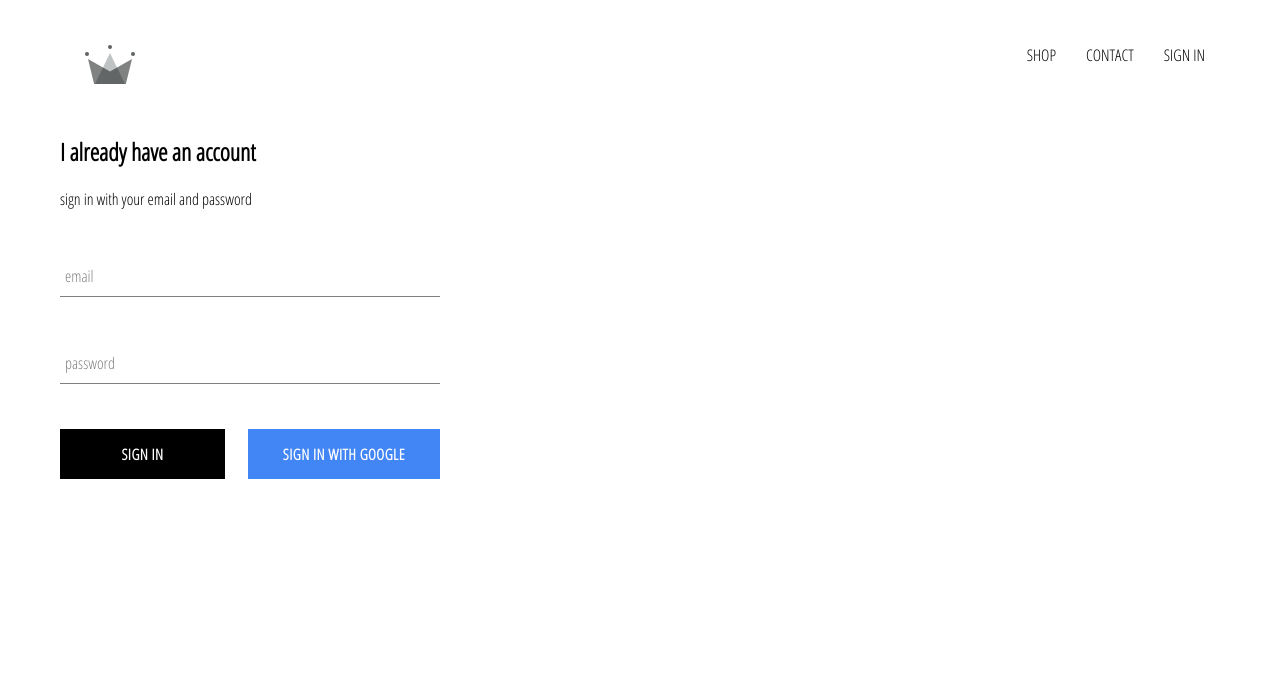
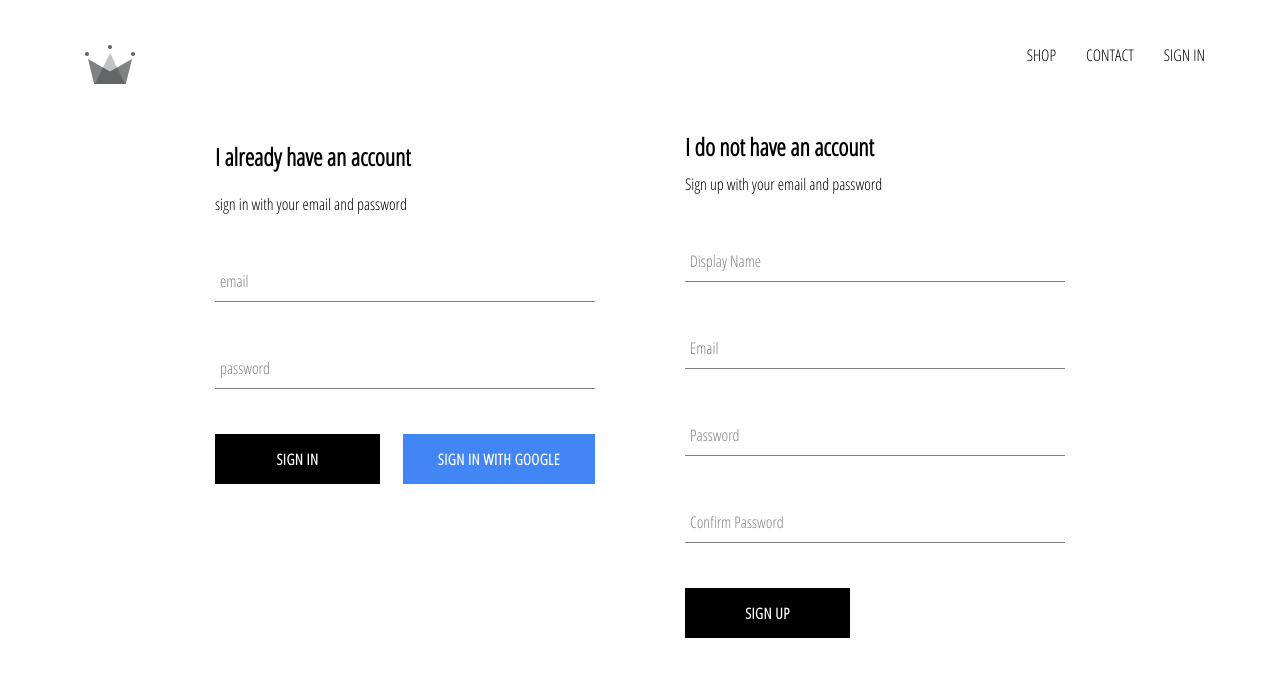
Before and after one commit to gitbit-hash/crwn-clothing, a React (Create React App) app: page /signin in a window 1280 px wide. Shown: the top 676 px of the page. Built offline with nearby package versions, Linux system fonts and the light colour scheme; no server answers.

Commit message:
finishing SignIn handleSubmit handler

```diff
--- a/src/App.js
+++ b/src/App.js
@@ -6,7 +6,7 @@
 import Header from './components/header/header.component'
 import SignInAndSignOutPage from './pages/sign-in-and-sign-up/sign-in-and-sign-up.component'
 
-import { auth } from './firebase/firebase.utils'
+import { auth, createUserProfileDocument } from './firebase/firebase.utils'
 
 import './App.css';
 
@@ -21,12 +21,24 @@
   unsubscribeFromAuth = null;
 
   componentDidMount() {
-    this.unsubscribeFromAuth = auth.onAuthStateChanged(user => {
-      this.setState({
-        currentUser: user
-      })
-      console.log(this.state);
-    })
+    this.unsubscribeFromAuth = auth.onAuthStateChanged(async userAuth => {
+      if (userAuth) {
+        const userRef = await createUserProfileDocument(userAuth);
+
+        userRef.onSnapshot(snapShot => {
+          this.setState({
+            currentUser: {
+              id: snapShot.id,
+              ...snapShot.data()
+            }
+          }, () => console.log(this.state));
+        });
+      } else {
+        this.setState({ currentUser: userAuth });
+
+      }
+    });
+    console.log(this.state)
   }
 
   componentWillUnmount() {
@@ -37,7 +49,7 @@
   render() {
     return (
       <div>
-        <Header currentUser={this.state.currentUser}/>
+        <Header currentUser={this.state.currentUser} />
         <Switch>
           <Route exact path='/' component={HomePage} />
           <Route path='/shop' component={ShopPage} />
--- a/src/components/sign-in/sign-in.component.jsx
+++ b/src/components/sign-in/sign-in.component.jsx
@@ -1,9 +1,9 @@
 import React from 'react';
 
 import FormInput from '../form-input/form-input.component'
-import CustomButton from '../custom-buttom/custom-button.component'
+import CustomButton from '../custom-button/custom-button.component'
 
-import { signInWithGoogle } from '../../firebase/firebase.utils'
+import { signInWithGoogle, auth } from '../../firebase/firebase.utils'
 
 import './sign-in.styles.scss';
 
@@ -17,8 +17,14 @@
     }
   }
 
-  handleSubmit = event => {
+  handleSubmit = async event => {
     event.preventDefault();
+    const { email, password } = this.state
+    try {
+      await auth.signInWithEmailAndPassword(email, password);
+    } catch (error) {
+      console.log(error);
+    }
     this.setState({ email: '', password: '' });
   }
 
--- /dev/null
+++ b/src/components/sign-up/sign-up.component.jsx
@@ -0,0 +1,106 @@
+import React from 'react';
+
+import FormInput from '../form-input/form-input.component';
+import CustomButton from '../custom-button/custom-button.component';
+
+import { auth, createUserProfileDocument } from '../../firebase/firebase.utils'
+
+import './sign-up.styles.scss';
+
+class SignUp extends React.Component {
+  constructor() {
+    super()
+
+    this.state = {
+      displayName: '',
+      email: '',
+      password: '',
+      confirmPassword: ''
+    }
+  }
+
+  handleSubmit = async event => {
+    event.preventDefault();
+
+    const { displayName, email, password, confirmPassword } = this.state
+    if (password !== confirmPassword) {
+      alert("Passwords don't match")
+      return;
+    }
+    try {
+      const { user } = auth.createUserWithEmailAndPassword(
+        email,
+        password
+      ).then((result) => {
+        result.user.updateProfile({displayName: displayName})
+      });
+
+      await createUserProfileDocument(user, { displayName });
+
+      this.setState({
+        displayName: '',
+        email: '',
+        password: '',
+        confirmPassword: ''
+      })
+
+    } catch (error) {
+      console.error(error);
+    }
+
+  }
+
+  handleChange = event => {
+    const { name, value } = event.target;
+    this.setState({
+      [name]: value
+    })
+  }
+
+  render() {
+    const { displayName, email, password, confirmPassword } = this.state
+    return (
+      <div className='sign-up' >
+        <h2 className='title' >I do not have an account</h2>
+        <span>Sign up with your email and password</span>
+        <form className='sign-up-form' onSubmit={this.handleSubmit} >
+          <FormInput
+            type='text'
+            name='displayName'
+            value={displayName}
+            onChange={this.handleChange}
+            label='Display Name'
+            required
+          />
+          <FormInput
+            type='email'
+            name='email'
+            value={email}
+            onChange={this.handleChange}
+            label='Email'
+            required
+          />
+          <FormInput
+            type='password'
+            name='password'
+            value={password}
+            onChange={this.handleChange}
+            label='Password'
+            required
+          />
+          <FormInput
+            type='password'
+            name='confirmPassword'
+            value={confirmPassword}
+            onChange={this.handleChange}
+            label='Confirm Password'
+            required
+          />
+          <CustomButton type='submit' >SIGN UP</CustomButton>
+        </form>
+      </div>
+    )
+  }
+}
+
+export default SignUp;
--- /dev/null
+++ b/src/components/sign-up/sign-up.styles.scss
@@ -0,0 +1,9 @@
+.sign-up {
+  display: flex;
+  flex-direction: column;
+  width: 380px;
+
+  .title {
+    margin: 10px 0;
+  }
+}
--- a/src/firebase/firebase.utils.js
+++ b/src/firebase/firebase.utils.js
@@ -14,6 +14,34 @@
 
 firebase.initializeApp(config);
 
+export const createUserProfileDocument = async (userAuth, additionalData) => {
+
+  if (!userAuth) return;
+
+  var user = firebase.auth().currentUser;
+  const userRef = firestore.doc(`users/${userAuth.uid}`);
+
+  const snapShot = await userRef.get();
+
+  if (!snapShot.exists) {
+    const createdAt = new Date();
+    const { displayName,email } = user;
+    console.log(displayName)
+    try {
+      await userRef.set({
+        displayName,
+        email,
+        createdAt,
+        ...additionalData
+      });
+    } catch (error) {
+      console.log('error creating user', error.message);
+    }
+  }
+
+  return userRef;
+};
+
 export const auth = firebase.auth();
 export const firestore = firebase.firestore();
 
--- a/src/pages/sign-in-and-sign-up/sign-in-and-sign-up.component.jsx
+++ b/src/pages/sign-in-and-sign-up/sign-in-and-sign-up.component.jsx
@@ -1,12 +1,14 @@
 import React from 'react';
 
-import SignIn from '../../components/sign-in/sign-in.component'
+import SignIn from '../../components/sign-in/sign-in.component';
+import SignUp from '../../components/sign-up/sign-up.component'
 
 import './sign-in-and-sign-up.styles.scss';
 
 const SignInAndSignOutPage = () => (
   <div className='sign-in-and-sign-up' >
     <SignIn />
+    <SignUp />
   </div>
 )
 
--- a/src/pages/sign-in-and-sign-up/sign-in-and-sign-up.styles.scss
+++ b/src/pages/sign-in-and-sign-up/sign-in-and-sign-up.styles.scss
@@ -0,0 +1,6 @@
+.sign-in-and-sign-up {
+  width: 850px;
+  display: flex;
+  justify-content: space-between;
+  margin: 30px auto;
+}
```
Also changed, not shown: src/components/custom-button/custom-button.component.jsx (renamed from src/components/custom-buttom/custom-button.component.jsx), src/components/custom-button/custom-button.styles.scss (renamed from src/components/custom-buttom/custom-button.styles.scss), 1 other file (tests, documents, lock files or other folders).
